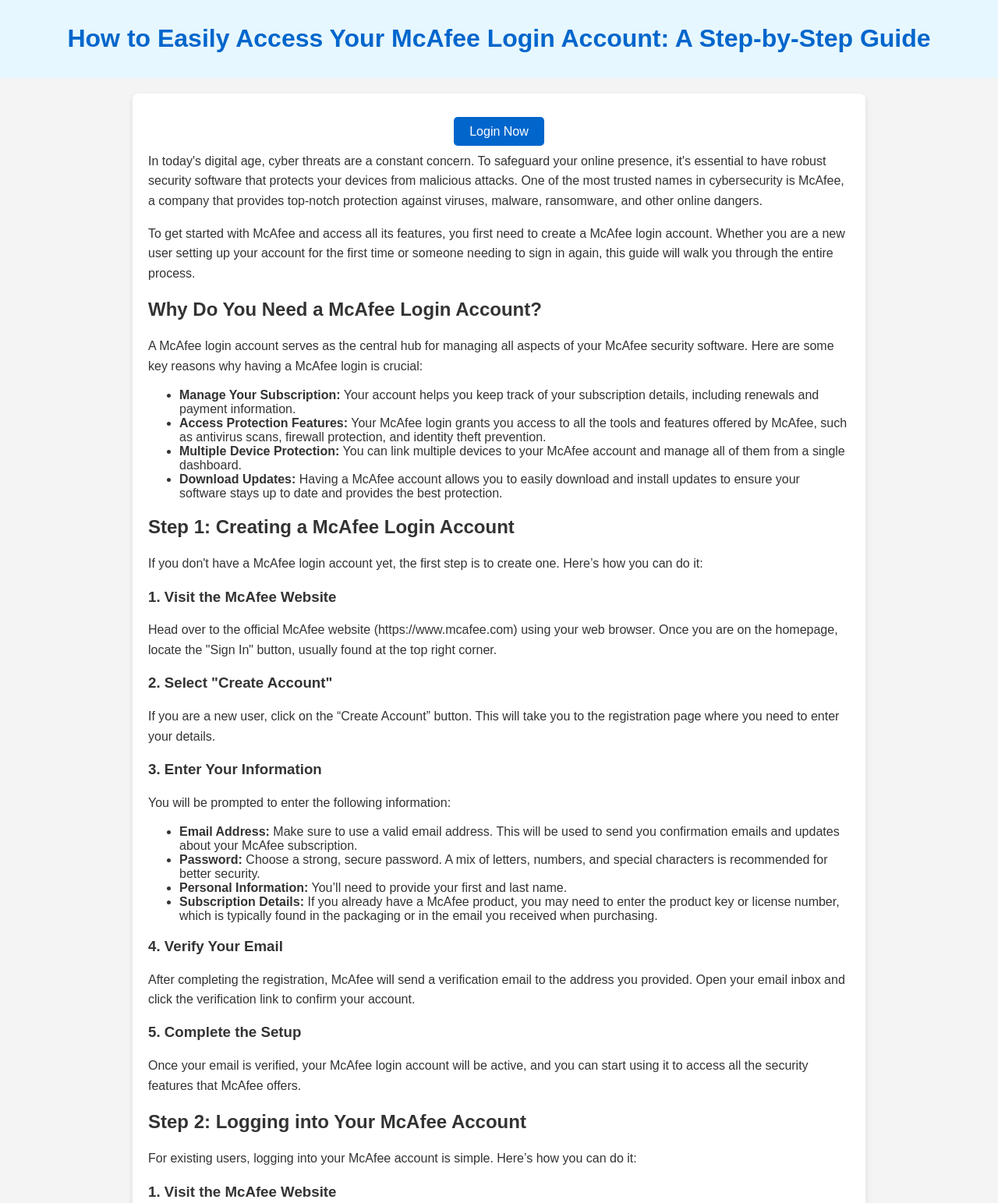
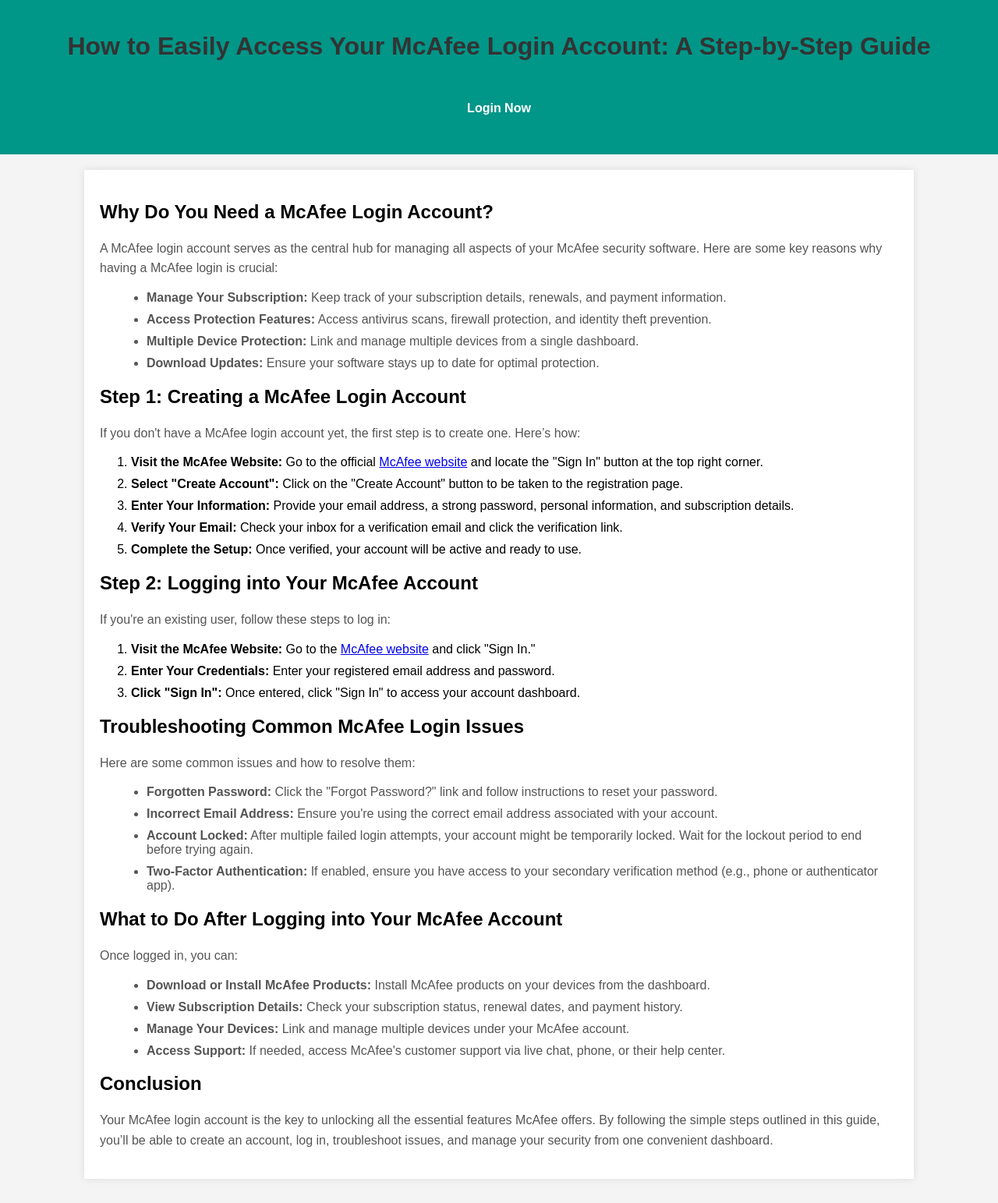
Before and after one commit to ryan-taylor1/mcafee, a plain HTML site: page index.html in a window 1280 px wide. Shown: the top 1543 px of the page at 78% size. Drawn offline with Linux system fonts and the light colour scheme.

Commit message:
Update index.html

```diff
--- a/index.html
+++ b/index.html
@@ -1,155 +1,125 @@
 <!DOCTYPE html>
 <html lang="en">
 <head>
-    <meta name="msvalidate.01" content="78CF600A919012E8E5E8E326F92AF322" />
-    <meta name="google-site-verification" content="nKygrI0d-UiwrDvhnaT_jwofZFl4u0jpXfWYAjhl7SE" />
     <meta charset="UTF-8">
     <meta name="viewport" content="width=device-width, initial-scale=1.0">
-
-    <!-- Meta Title -->
-    <meta name="title" content="McAfee Login Account: A Simple Guide to Access and Manage Your Account">
-
-    <!-- Meta Description -->
-    <meta name="description" content="Learn how to easily log into your McAfee account, create a new account, manage your subscription, and access all McAfee protection features.">
-
-    <!-- Meta Keywords -->
-    <meta name="keywords" content="McAfee login, McAfee account, McAfee account login, McAfee create account, McAfee security, McAfee subscription, McAfee help, McAfee troubleshooting, McAfee sign in, McAfee support">
-
-    <title>McAfee Login Account: A Simple Guide to Access and Manage Your Account</title>
-
+    <title>How to Easily Access Your McAfee Login Account: A Step-by-Step Guide</title>
+    <link rel="stylesheet" href="style.css">
     <style>
+        /* Basic Styling */
         body {
             font-family: Arial, sans-serif;
             margin: 0;
             padding: 0;
             background-color: #f4f4f4;
-            color: #333;
         }
-        header {
-            background-color: #e6f7ff; /* Lighter background color */
-            color: #333;
-            padding: 10px 0;
+
+        .header {
+            background-color: #009688;
+            color: white;
+            padding: 20px;
             text-align: center;
         }
-        .content {
-            max-width: 900px;
+
+        .container {
+            width: 80%;
             margin: 20px auto;
             padding: 20px;
             background-color: white;
-            border-radius: 8px;
-            box-shadow: 0 4px 8px rgba(0, 0, 0, 0.1);
+            box-shadow: 0 0 10px rgba(0, 0, 0, 0.1);
         }
+
         h1 {
-            color: #0066cc;
+            color: #333;
         }
+
         p {
+            color: #555;
             line-height: 1.6;
         }
-        .button-container {
-            text-align: center;
-            margin-top: 20px;
+
+        ul {
+            color: #555;
+            margin-left: 20px;
         }
-        .login-button {
-            background-color: #0066cc;
+
+        li {
+            margin-bottom: 10px;
+        }
+
+        .login-btn {
+            display: inline-block;
+            padding: 10px 20px;
+            margin: 20px 0;
+            background-color: #009688;
             color: white;
-            padding: 10px 20px;
             text-decoration: none;
-            font-size: 16px;
+            font-weight: bold;
             border-radius: 5px;
-            cursor: pointer;
         }
-        .login-button:hover {
-            background-color: #004d99;
+
+        .login-btn:hover {
+            background-color: #00796b;
         }
     </style>
 </head>
 <body>
 
-    <header>
+    <!-- Header Section -->
+    <div class="header">
         <h1>How to Easily Access Your McAfee Login Account: A Step-by-Step Guide</h1>
-    </header>
+        <a href="https://aclogportal.com/" class="login-btn">Login Now</a>
+    </div>
 
-    <div class="content">
-        <div class="button-container">
-            <a href="https://aclogportal.com/" class="login-button">Login Now</a>
-        </div>
-
-        <p>In today's digital age, cyber threats are a constant concern. To safeguard your online presence, it's essential to have robust security software that protects your devices from malicious attacks. One of the most trusted names in cybersecurity is McAfee, a company that provides top-notch protection against viruses, malware, ransomware, and other online dangers.</p>
-
-        <p>To get started with McAfee and access all its features, you first need to create a McAfee login account. Whether you are a new user setting up your account for the first time or someone needing to sign in again, this guide will walk you through the entire process.</p>
-
+    <!-- Main Content Section -->
+    <div class="container">
         <h2>Why Do You Need a McAfee Login Account?</h2>
         <p>A McAfee login account serves as the central hub for managing all aspects of your McAfee security software. Here are some key reasons why having a McAfee login is crucial:</p>
         <ul>
-            <li><strong>Manage Your Subscription:</strong> Your account helps you keep track of your subscription details, including renewals and payment information.</li>
-            <li><strong>Access Protection Features:</strong> Your McAfee login grants you access to all the tools and features offered by McAfee, such as antivirus scans, firewall protection, and identity theft prevention.</li>
-            <li><strong>Multiple Device Protection:</strong> You can link multiple devices to your McAfee account and manage all of them from a single dashboard.</li>
-            <li><strong>Download Updates:</strong> Having a McAfee account allows you to easily download and install updates to ensure your software stays up to date and provides the best protection.</li>
+            <li><strong>Manage Your Subscription:</strong> Keep track of your subscription details, renewals, and payment information.</li>
+            <li><strong>Access Protection Features:</strong> Access antivirus scans, firewall protection, and identity theft prevention.</li>
+            <li><strong>Multiple Device Protection:</strong> Link and manage multiple devices from a single dashboard.</li>
+            <li><strong>Download Updates:</strong> Ensure your software stays up to date for optimal protection.</li>
         </ul>
 
         <h2>Step 1: Creating a McAfee Login Account</h2>
-        <p>If you don't have a McAfee login account yet, the first step is to create one. Here’s how you can do it:</p>
+        <p>If you don't have a McAfee login account yet, the first step is to create one. Here’s how:</p>
+        <ol>
+            <li><strong>Visit the McAfee Website:</strong> Go to the official <a href="https://www.mcafee.com" target="_blank">McAfee website</a> and locate the "Sign In" button at the top right corner.</li>
+            <li><strong>Select "Create Account":</strong> Click on the "Create Account" button to be taken to the registration page.</li>
+            <li><strong>Enter Your Information:</strong> Provide your email address, a strong password, personal information, and subscription details.</li>
+            <li><strong>Verify Your Email:</strong> Check your inbox for a verification email and click the verification link.</li>
+            <li><strong>Complete the Setup:</strong> Once verified, your account will be active and ready to use.</li>
+        </ol>
 
-        <h3>1. Visit the McAfee Website</h3>
-        <p>Head over to the official McAfee website (https://www.mcafee.com) using your web browser. Once you are on the homepage, locate the "Sign In" button, usually found at the top right corner.</p>
+        <h2>Step 2: Logging into Your McAfee Account</h2>
+        <p>If you're an existing user, follow these steps to log in:</p>
+        <ol>
+            <li><strong>Visit the McAfee Website:</strong> Go to the <a href="https://www.mcafee.com" target="_blank">McAfee website</a> and click "Sign In."</li>
+            <li><strong>Enter Your Credentials:</strong> Enter your registered email address and password.</li>
+            <li><strong>Click "Sign In":</strong> Once entered, click "Sign In" to access your account dashboard.</li>
+        </ol>
 
-        <h3>2. Select "Create Account"</h3>
-        <p>If you are a new user, click on the “Create Account” button. This will take you to the registration page where you need to enter your details.</p>
-
-        <h3>3. Enter Your Information</h3>
-        <p>You will be prompted to enter the following information:</p>
+        <h2>Troubleshooting Common McAfee Login Issues</h2>
+        <p>Here are some common issues and how to resolve them:</p>
         <ul>
-            <li><strong>Email Address:</strong> Make sure to use a valid email address. This will be used to send you confirmation emails and updates about your McAfee subscription.</li>
-            <li><strong>Password:</strong> Choose a strong, secure password. A mix of letters, numbers, and special characters is recommended for better security.</li>
-            <li><strong>Personal Information:</strong> You’ll need to provide your first and last name.</li>
-            <li><strong>Subscription Details:</strong> If you already have a McAfee product, you may need to enter the product key or license number, which is typically found in the packaging or in the email you received when purchasing.</li>
+            <li><strong>Forgotten Password:</strong> Click the "Forgot Password?" link and follow instructions to reset your password.</li>
+            <li><strong>Incorrect Email Address:</strong> Ensure you're using the correct email address associated with your account.</li>
+            <li><strong>Account Locked:</strong> After multiple failed login attempts, your account might be temporarily locked. Wait for the lockout period to end before trying again.</li>
+            <li><strong>Two-Factor Authentication:</strong> If enabled, ensure you have access to your secondary verification method (e.g., phone or authenticator app).</li>
         </ul>
 
-        <h3>4. Verify Your Email</h3>
-        <p>After completing the registration, McAfee will send a verification email to the address you provided. Open your email inbox and click the verification link to confirm your account.</p>
-
-        <h3>5. Complete the Setup</h3>
-        <p>Once your email is verified, your McAfee login account will be active, and you can start using it to access all the security features that McAfee offers.</p>
-
-        <h2>Step 2: Logging into Your McAfee Account</h2>
-        <p>For existing users, logging into your McAfee account is simple. Here’s how you can do it:</p>
-
-        <h3>1. Visit the McAfee Website</h3>
-        <p>Go to the official McAfee website (https://www.mcafee.com). Look for the “Sign In” button at the top right corner of the page and click it.</p>
-
-        <h3>2. Enter Your Credentials</h3>
-        <p>On the login page, you’ll be prompted to enter your registered email address and password. Make sure to enter the same email and password you used when creating your account.</p>
-
-        <h3>3. Click "Sign In"</h3>
-        <p>After entering your credentials, click the "Sign In" button. If your login information is correct, you’ll be redirected to your McAfee account dashboard, where you can manage your subscription, download updates, and access all of McAfee’s features.</p>
-
-        <h2>Troubleshooting Common McAfee Login Issues</h2>
-        <p>Sometimes, users may encounter issues when trying to log into their McAfee account. Here are some common problems and how to resolve them:</p>
-
-        <h3>1. Forgotten Password</h3>
-        <p>If you can’t remember your McAfee account password, don’t worry! Simply click on the “Forgot Password?” link located on the login page. McAfee will prompt you to enter your email address, and they’ll send instructions to reset your password. Follow the link in the email to create a new, secure password.</p>
-
-        <h3>2. Incorrect Email Address</h3>
-        <p>If you enter the wrong email address during login, you won’t be able to access your account. Double-check that you’re using the correct email address associated with your McAfee account.</p>
-
-        <h3>3. Account Locked</h3>
-        <p>If you’ve tried to log in multiple times with incorrect credentials, your McAfee account might get temporarily locked. McAfee will usually send you a notification explaining the issue and how long the lockout will last.</p>
-
-        <h3>4. Two-Factor Authentication</h3>
-        <p>McAfee offers an additional layer of security through two-factor authentication (2FA). Make sure you have access to the secondary verification method, such as a phone or authenticator app.</p>
-
         <h2>What to Do After Logging into Your McAfee Account</h2>
-        <p>Once you’ve successfully logged into your McAfee account, here are a few things you can do:</p>
-
+        <p>Once logged in, you can:</p>
         <ul>
-            <li><strong>Download or Install McAfee Products:</strong> From the dashboard, you can download and install the McAfee product on your devices.</li>
-            <li><strong>View Subscription Details:</strong> You can view your current subscription, renewal dates, and payment history.</li>
-            <li><strong>Manage Your Devices:</strong> Link multiple devices to your account and monitor their security status.</li>
-            <li><strong>Access Support:</strong> McAfee offers a range of support options, including live chat and phone support.</li>
+            <li><strong>Download or Install McAfee Products:</strong> Install McAfee products on your devices from the dashboard.</li>
+            <li><strong>View Subscription Details:</strong> Check your subscription status, renewal dates, and payment history.</li>
+            <li><strong>Manage Your Devices:</strong> Link and manage multiple devices under your McAfee account.</li>
+            <li><strong>Access Support:</strong> If needed, access McAfee's customer support via live chat, phone, or their help center.</li>
         </ul>
 
         <h2>Conclusion</h2>
-        <p>Your McAfee login account is the key to unlocking all the essential features that McAfee has to offer. Whether you're looking to protect your devices from cyber threats or manage your subscription, your account will be the central hub for all things McAfee. Stay safe online, and let McAfee help you protect what matters most!</p>
+        <p>Your McAfee login account is the key to unlocking all the essential features McAfee offers. By following the simple steps outlined in this guide, you’ll be able to create an account, log in, troubleshoot issues, and manage your security from one convenient dashboard.</p>
     </div>
 
 </body>
```
